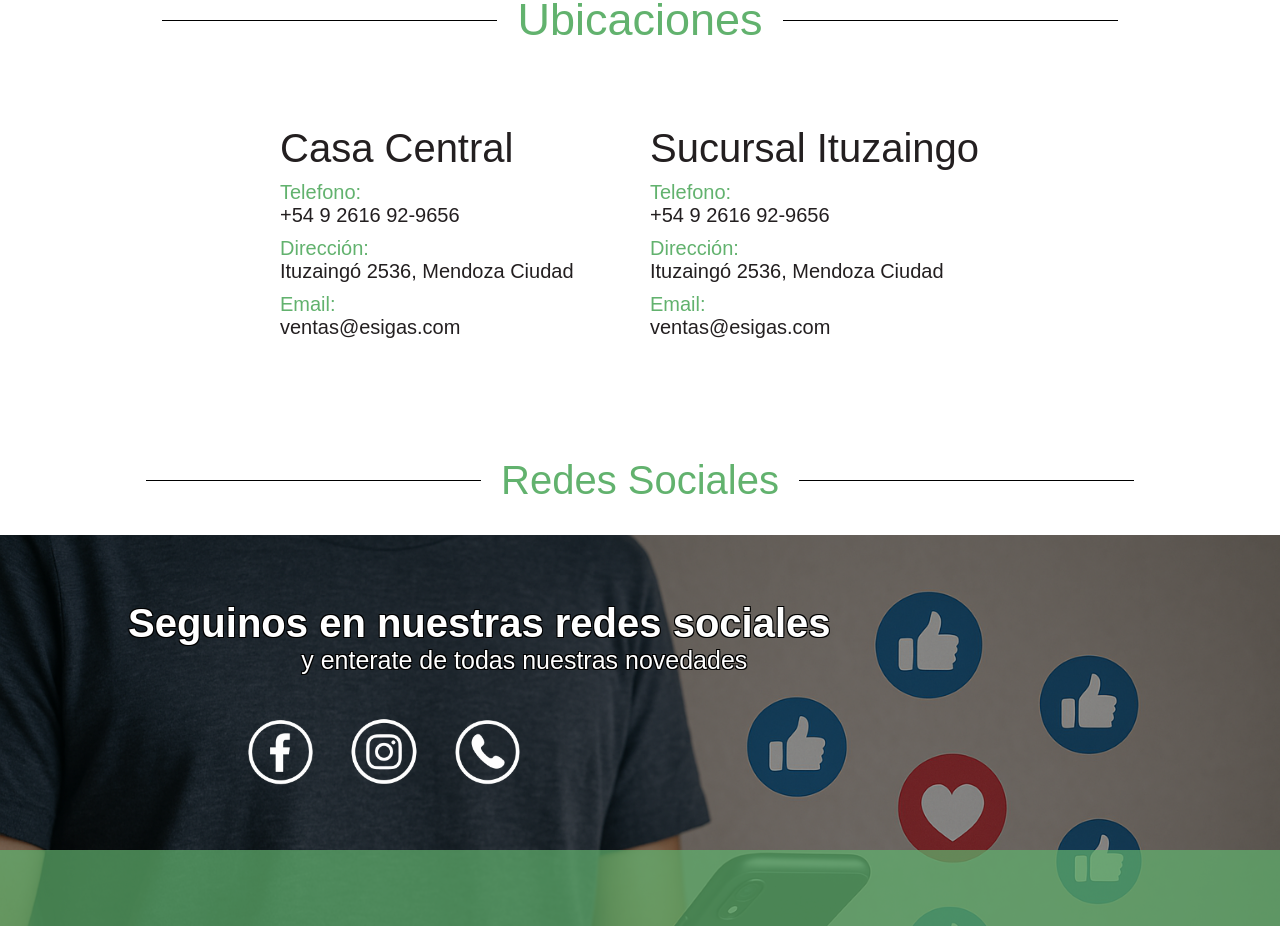
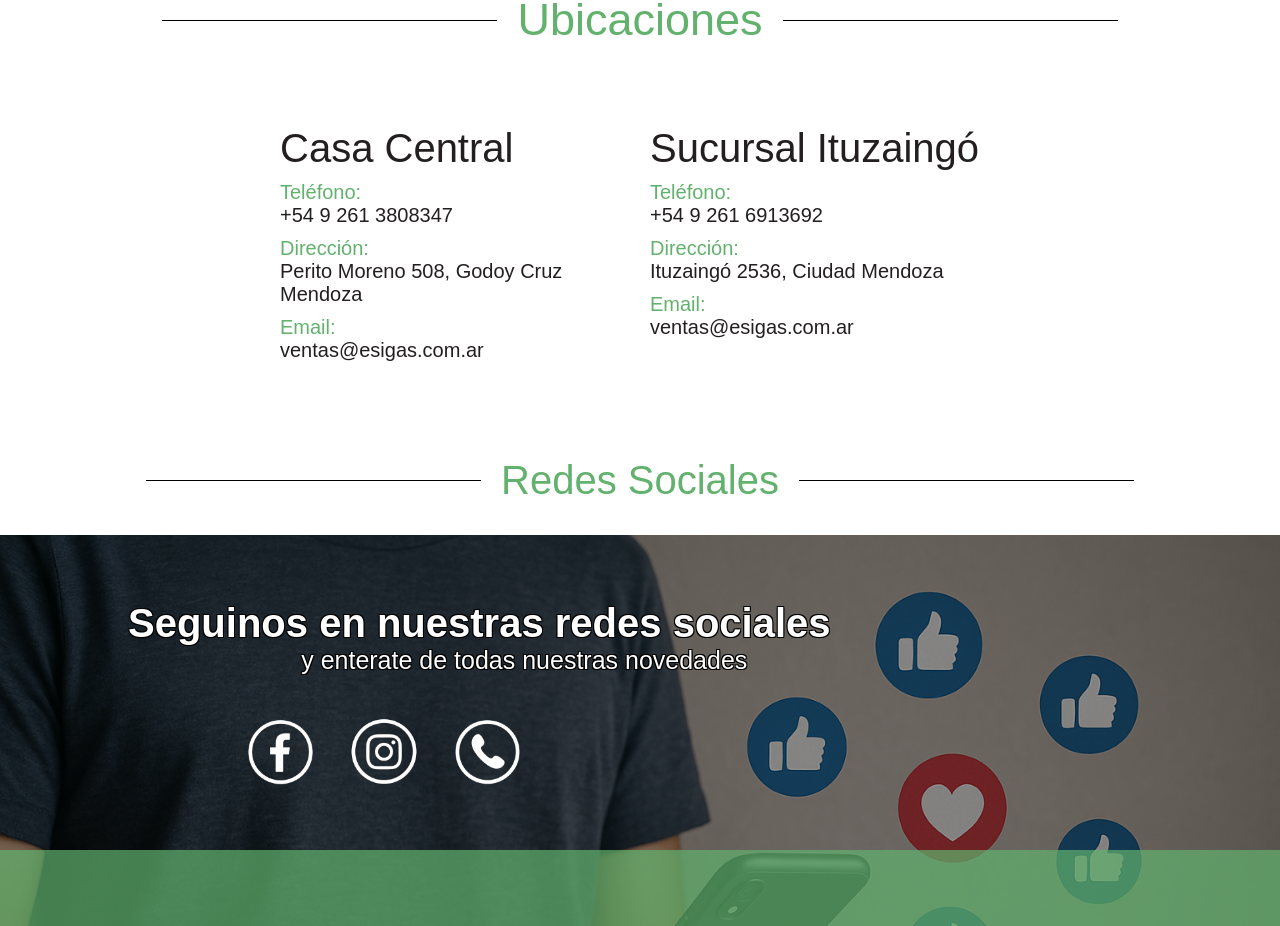
Before and after one commit to IvanDerlich/esigas, a Next.js app: page /equipos in a window 1280 px wide. Shown: the part 4640-5566 px from the top of the page. Built offline with nearby package versions, Linux system fonts and the light colour scheme; a web font is replaced by a local one.

Commit message:
Cambio de datos de ubicación

```diff
--- a/src/app/components/location/location.tsx
+++ b/src/app/components/location/location.tsx
@@ -33,31 +33,31 @@ export default function Location() {
         <div className={styles.ubicationCard}>
           <h3 className={styles.ubicationTitleCard}>Casa Central</h3>
           <p className={styles.ubicationText}>
-            <span className={styles.green}>Telefono:</span>
-            +54 9 2616 92-9656
+            <span className={styles.green}>Teléfono:</span>
+            +54 9 261 3808347
           </p>
           <p className={styles.ubicationText}>
             <span className={styles.green}>Dirección:</span>
-            Ituzaingó 2536, Mendoza Ciudad
+            Perito Moreno 508, Godoy Cruz Mendoza
           </p>
           <p className={styles.ubicationText}>
             <span className={styles.green}>Email:</span>
-            ventas@esigas.com
+            ventas@esigas.com.ar
           </p>
         </div>
         <div className={styles.ubicationCard}>
-          <h3 className={styles.ubicationTitleCard}>Sucursal Ituzaingo</h3>
+          <h3 className={styles.ubicationTitleCard}>Sucursal Ituzaingó</h3>
           <p className={styles.ubicationText}>
-            <span className={styles.green}>Telefono:</span>
-            +54 9 2616 92-9656
+            <span className={styles.green}>Teléfono:</span>
+            +54 9 261 6913692
           </p>
           <p className={styles.ubicationText}>
             <span className={styles.green}>Dirección:</span>
-            Ituzaingó 2536, Mendoza Ciudad
+            Ituzaingó 2536, Ciudad Mendoza
           </p>
           <p className={styles.ubicationText}>
             <span className={styles.green}>Email:</span>
-            ventas@esigas.com
+            ventas@esigas.com.ar
           </p>
         </div>
       </div>
```
